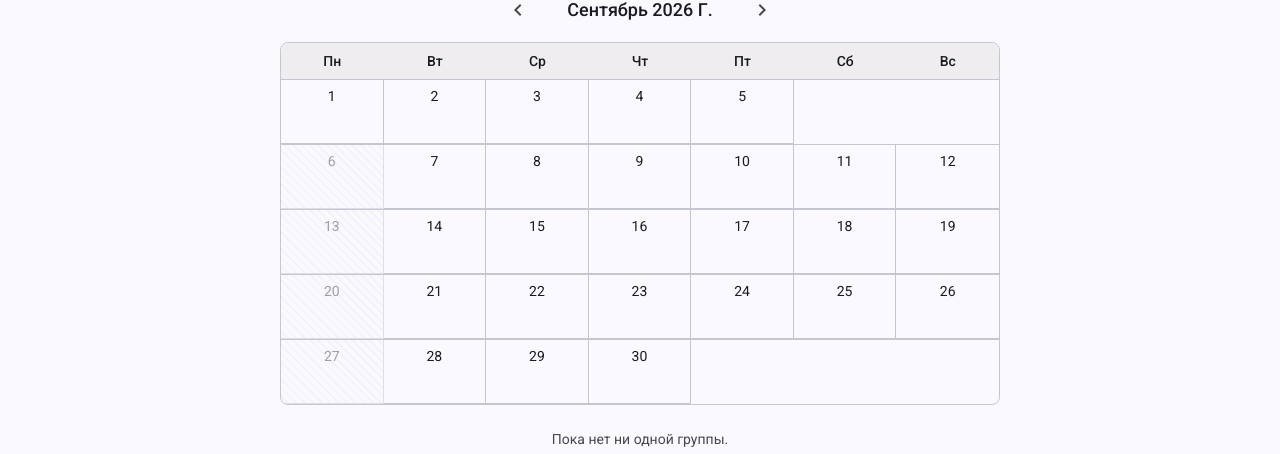
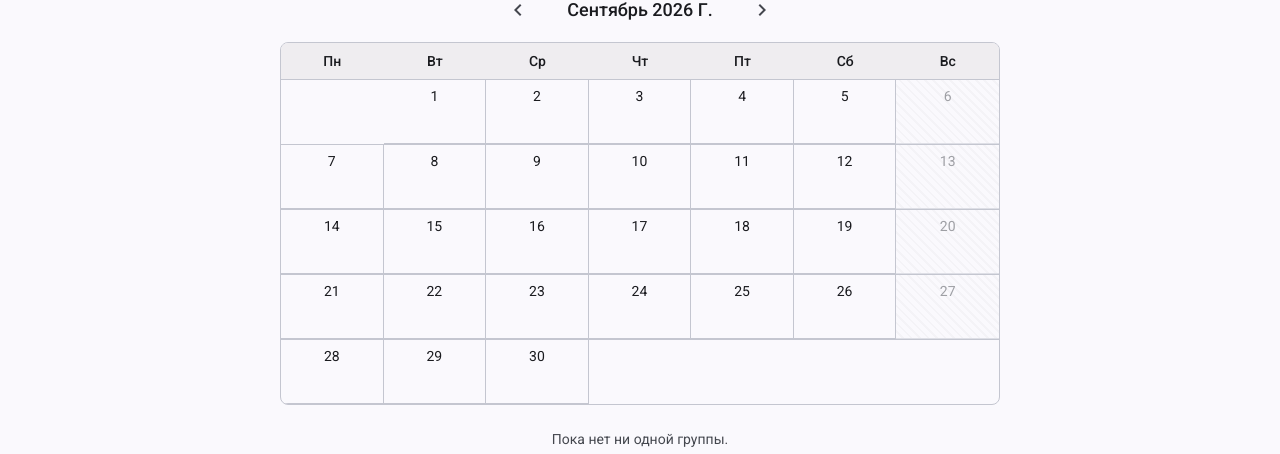
Before and after one commit to magnut0/attendance-log, an Angular app in the folder attendance-log/: page / in a window 1280 px wide. Shown: the part 202-656 px from the top of the page. Built offline with nearby package versions, Linux system fonts and the light colour scheme; no server answers; the database is empty.

Commit message:
Fix calendar

```diff
--- /dev/null
+++ b/attendance-log/src/app/features/home/calendar.ts
@@ -0,0 +1,58 @@
+import { DayFlags } from '../../core/models';
+
+export interface CalendarDay {
+  number: number;
+  date: string;
+  enabled: boolean;
+  isSunday: boolean;
+  isSaturday: boolean;
+  isPast: boolean;
+  accounted: boolean;
+  transferred: boolean;
+}
+
+export function buildCalendarWeeks(
+  year: number,
+  month: number,
+  flags: Map<string, DayFlags>,
+  saturdayIsStudyDay: boolean,
+  today: Date = new Date(),
+): (CalendarDay | null)[][] {
+  const first = (new Date(year, month, 1).getDay() + 6) % 7;
+  const daysInMonth = new Date(year, month + 1, 0).getDate();
+  const todayStart = new Date(today.getFullYear(), today.getMonth(), today.getDate());
+
+  const cells: (CalendarDay | null)[] = [];
+  for (let i = 0; i < first; i++) {
+    cells.push(null);
+  }
+
+  for (let d = 1; d <= daysInMonth; d++) {
+    const date = new Date(year, month, d);
+    const dayOfWeek = date.getDay();
+    const isSaturday = dayOfWeek === 6;
+    const isSunday = dayOfWeek === 0;
+    const enabled = !isSunday && !(isSaturday && !saturdayIsStudyDay);
+    const dateStr = `${year}-${String(month + 1).padStart(2, '0')}-${String(d).padStart(2, '0')}`;
+    const flag = flags.get(dateStr);
+    cells.push({
+      number: d,
+      date: dateStr,
+      enabled,
+      isSunday,
+      isSaturday,
+      isPast: date < todayStart,
+      accounted: flag?.accounted ?? false,
+      transferred: flag?.transferred ?? false,
+    });
+  }
+  while (cells.length % 7 !== 0) {
+    cells.push(null);
+  }
+
+  const weeks: (CalendarDay | null)[][] = [];
+  for (let i = 0; i < cells.length; i += 7) {
+    weeks.push(cells.slice(i, i + 7));
+  }
+  return weeks;
+}
--- a/attendance-log/src/app/features/home/home.component.ts
+++ b/attendance-log/src/app/features/home/home.component.ts
@@ -16,6 +16,7 @@ import { StudentGroupService } from '../../core/services/student-group.service';
 import { SettingsService } from '../../core/services/settings.service';
 import { ScheduleDayService } from '../../core/services/schedule-day.service';
 import { DayFlags } from '../../core/models';
+import { buildCalendarWeeks, CalendarDay } from './calendar';
 
 const SELECTED_GROUP_KEY = 'selectedGroupId';
 
@@ -157,60 +158,14 @@ export class HomeComponent {
       : this.router.navigate(['/day', gid, day.date]);
   }
 
-  readonly weeks = computed<CalendarDay[][]>(() => {
-    const year = this.displayedMonth().getFullYear();
-    const month = this.displayedMonth().getMonth();
-    const first = new Date(year, month, 1).getDay();
-    const daysInMonth = new Date(year, month + 1, 0).getDate();
-    const flags = this.monthFlags();
-
-    const cells: (CalendarDay | null)[] = [];
-    for (let i = 0; i < first; i++) {
-      cells.push(null);
-    }
-    const todayNow = new Date();
-    const todayStart = new Date(todayNow.getFullYear(), todayNow.getMonth(), todayNow.getDate());
-
-    for (let d = 1; d <= daysInMonth; d++) {
-      const date = new Date(year, month, d);
-      const dayOfWeek = date.getDay();
-      const isSaturday = dayOfWeek === 6;
-      const isSunday = dayOfWeek === 0;
-      const enabled = !isSunday && !(isSaturday && !this.saturdayIsStudyDay());
-      const dateStr = `${year}-${String(month + 1).padStart(2, '0')}-${String(d).padStart(2, '0')}`;
-      const flag = flags.get(dateStr);
-      cells.push({
-        number: d,
-        date: dateStr,
-        enabled,
-        isSunday,
-        isSaturday,
-        isPast: date < todayStart,
-        accounted: flag?.accounted ?? false,
-        transferred: flag?.transferred ?? false,
-      });
-    }
-    while (cells.length % 7 !== 0) {
-      cells.push(null);
-    }
-
-    const weeks: CalendarDay[][] = [];
-    for (let i = 0; i < cells.length; i += 7) {
-      weeks.push(cells.slice(i, i + 7).filter(Boolean) as CalendarDay[]);
-    }
-    return weeks;
-  });
-}
-
-export interface CalendarDay {
-  number: number;
-  date: string;
-  enabled: boolean;
-  isSunday: boolean;
-  isSaturday: boolean;
-  isPast: boolean;
-  accounted: boolean;
-  transferred: boolean;
+  readonly weeks = computed<(CalendarDay | null)[][]>(() =>
+    buildCalendarWeeks(
+      this.displayedMonth().getFullYear(),
+      this.displayedMonth().getMonth(),
+      this.monthFlags(),
+      this.saturdayIsStudyDay(),
+    ),
+  );
 }
 
 export function monthKey(date: Date): string {
--- a/attendance-log/src/app/features/home/home.html
+++ b/attendance-log/src/app/features/home/home.html
@@ -78,7 +78,8 @@
     </div>
     @for (week of weeks(); track $index) {
       <div class="week">
-        @for (day of week; track day.date) {
+        @for (day of week; track $index) {
+          @if (day) {
             <div
               class="day"
               [class.disabled]="!day.enabled"
@@ -94,6 +95,9 @@
                 <mat-icon class="paper-icon">description</mat-icon>
               }
             </div>
+          } @else {
+            <div class="day-placeholder"></div>
+          }
         }
       </div>
     }
--- a/attendance-log/src/app/features/home/home.scss
+++ b/attendance-log/src/app/features/home/home.scss
@@ -116,6 +116,10 @@
   }
 }
 
+.day-placeholder {
+  min-height: 64px;
+}
+
 .day.red {
   box-shadow: inset 0 0 0 2px var(--mat-sys-error, #f44336);
 }
```
Also changed, not shown: 1 other file (tests, documents, lock files or other folders). Lines whose indentation alone changed are shown as unchanged.
